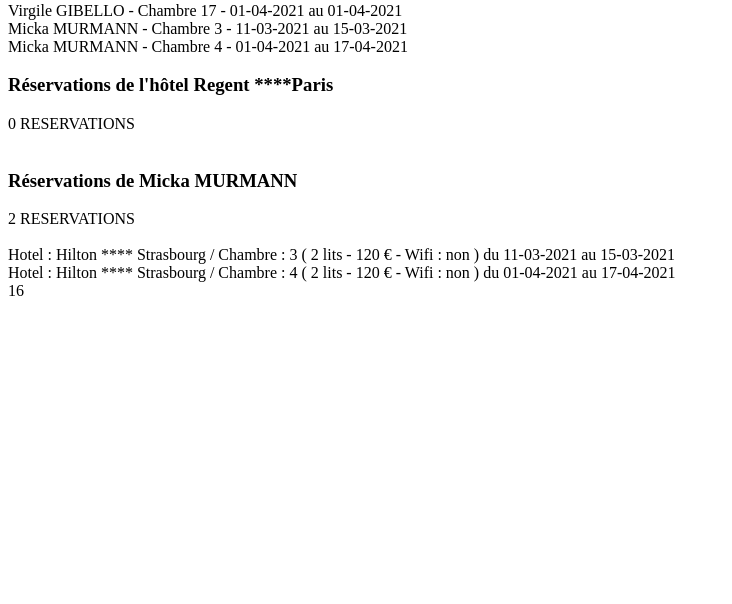
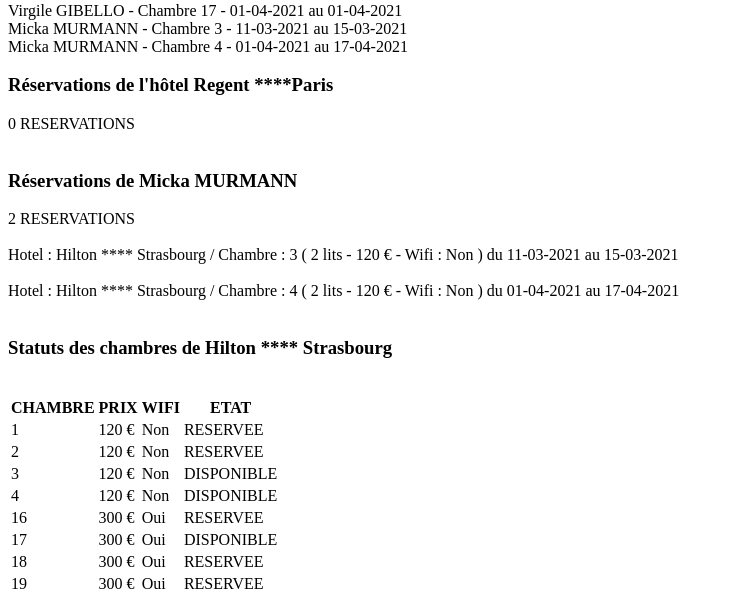
Before and after one commit to Fvtimv/Exercise-Hotel, a PHP site: page / in a window 1280 px wide. Shown: the part 456-1060 px from the top of the page, without its empty margins (0-732 px from the left). Before the commit the page ends 752 px from the top, so only its background shows below. Run offline with PHP 8.4, Linux system fonts and the light colour scheme.

Commit message:
Made the array for the rooms' status

```diff
--- a/Chambre.php
+++ b/Chambre.php
@@ -7,6 +7,7 @@ class Chambre {
     private float $_prix; //no " " when declarer in index
     private bool $_etat; // same as wifi is either disponible = false or reservee = true
     private array $_reservations;// on la declare ici aussi
+    private array $_chambres;
     private Hotel $_hotel;
 
 
@@ -18,6 +19,7 @@ class Chambre {
         $this -> _etat = $etat;
         $this -> _hotel = $hotel;
         $this -> _reservations = array(); // this c pour declarer la function ajouterReservation in this class if we put it here we need to declarer it after at the bottom
+        $this -> _chambres = array();
         $hotel -> ajouterChambre($this); // ici on declare that the function ajouterChambre it's gonna be put on $hotel
     }
 
@@ -34,9 +36,9 @@ class Chambre {
 
     public function getWifi(){
         if ($this -> _wifi === true){
-            return "oui ";
+            return "Oui ";
         }else{
-            return "non";
+            return "Non";
         }
     }
 
@@ -68,7 +70,12 @@ class Chambre {
     }
 
     public function getEtat(){
-        return $this->_etat;
+        if ($this -> _etat === true){
+        return "DISPONIBLE";
+        }else{
+            return "RESERVEE";
+        }
+
     }
 
     public function setEtat($etat){
@@ -90,6 +97,13 @@ class Chambre {
 
 
 
+    public function ajouterChambre($chambre){
+
+        $this -> _chambres[] = $chambre;
+
+    }
+
+
     public function ajouterReservation($reservation){ // this is how we state it the $this -> _reservations = array()
         $this -> _reservations[] = $reservation;
     }
@@ -105,7 +119,59 @@ class Chambre {
     // }
 
 
-    // public function chambreDispo(){
+
+
+
+
+    // public function statutChambres(){
+    //     echo "Statuts des chambres de " ."<strong>" .$this -> _hotel -> getNomHotel() ." **** "
+    //     .$this -> _hotel -> getVille() ."</strong>" ."<br>";
+    //     echo "<table>
+    //             <tr>
+    //                 <th> CHAMBRE </th>
+    //                 <th> PRIX </th>
+    //                 <th> WIFI </th>
+    //                 <th> ETAT </th>
+    //             </tr>";
+    //     foreach ($this -> _chambres as $chambre){
+    //         echo "<tr>
+    //                 <td>" .$this -> getNbChambre() ."</td>
+    //                 <td>" .$this -> getPrix() ."</td>
+    //                 <td>" .$this -> getWifi() ."</td>
+    //                 <td>" .$this -> getEtat() ."</td>
+    //             </tr>";
+    //     }
+    //     echo "</table>";
+    // }
+
+
+
+
+
+
+    public function __toString(){
+        return $this -> _nbChambre ." " .$this -> _nbLit ."<br>";
+    }
+
+}
+
+
+
+
+
+
+
+
+
+
+
+
+
+
+
+
+
+// public function chambreDispo(){
     //     $nChambres = 0;
     //     $nChambres = count($this -> $nChambres);
         // $nChambres = $this -> $chambre -
@@ -139,14 +205,3 @@ class Chambre {
     //         }
     //     }
     // }
-
-
-
-
-
-
-
-    public function __toString(){
-        return $this -> _nbChambre ." " .$this -> _nbLit ."<br>";
-    }
-}
--- a/Hotel.php
+++ b/Hotel.php
@@ -103,6 +103,32 @@ class Hotel{
 
 
 
+
+
+
+    public function statutChambres(){
+        echo "<h3>Statuts des chambres de " ."<strong>" .$this -> _nomHotel ." **** "
+        .$this -> _ville ."</strong>" ."</h3> <br>";
+        echo "<table>
+                <tr>
+                    <th> CHAMBRE </th>
+                    <th> PRIX </th>
+                    <th> WIFI </th>
+                    <th> ETAT </th>
+                </tr>";
+        foreach ($this -> _chambres as $chambre){
+            echo "<tr>
+                    <td>" .$chambre -> getNbChambre() ."</td>
+                    <td>" .$chambre -> getPrix() ." € " ."</td>
+                    <td>" .$chambre -> getWifi() ."</td>
+                    <td>" .$chambre -> getEtat() ."</td>
+                </tr>";
+        }
+        echo "</table>";
+    }
+
+
+
     // public function chambresReservees(){
     //     $chambresReservees = count($this -> reservations);
     //     $nb = 0;
--- a/Reservation.php
+++ b/Reservation.php
@@ -77,7 +77,7 @@ class Reservation{
         echo "Hotel : " .$this -> _hotel -> getNomHotel() ." **** " .$this -> _hotel -> getVille() ." / "
         ."Chambre : " .$this -> _chambre -> getNbChambre() ." ( " .$this -> _chambre -> getNbLit() ." lits - "
         .$this -> _chambre -> getPrix() ." € - Wifi"  ." : " .$this -> getchambre() -> getWifi() ." )
-        " ." du "  .$this -> _dateDebut -> format('d-m-Y')." au " .$this -> _dateFin -> format('d-m-Y') ." " ."<br>";
+        " ." du "  .$this -> _dateDebut -> format('d-m-Y')." au " .$this -> _dateFin -> format('d-m-Y') ." " ."<br> <br>";
     }
 
 
@@ -87,6 +87,8 @@ class Reservation{
         $diff = $dateDebut -> diff($dateFin);
         return $diff -> d;
     }
+
+
 
 
 
--- a/index.php
+++ b/index.php
@@ -51,8 +51,9 @@ echo $client1 -> reservationClient();
 
 
 
-echo $reservation3 -> calcDate();
+// echo $reservation3 -> calcDate();
 // echo $hotel1 -> chambreReservees();
 
+echo $hotel1 -> statutChambres();
 
 ?>
```
